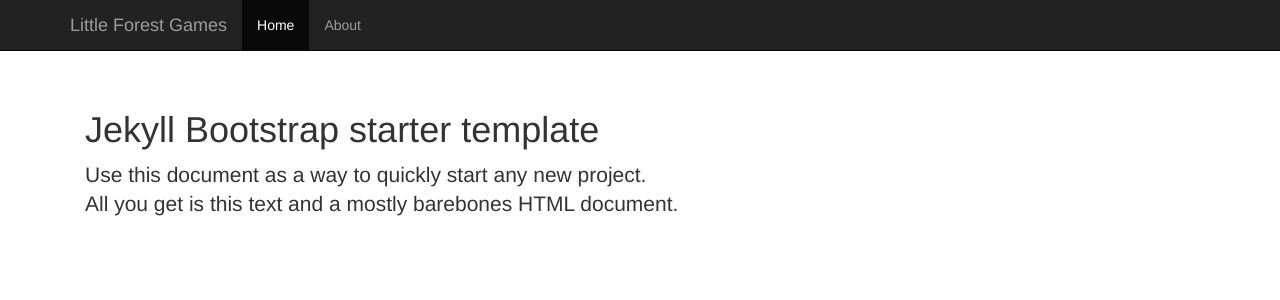
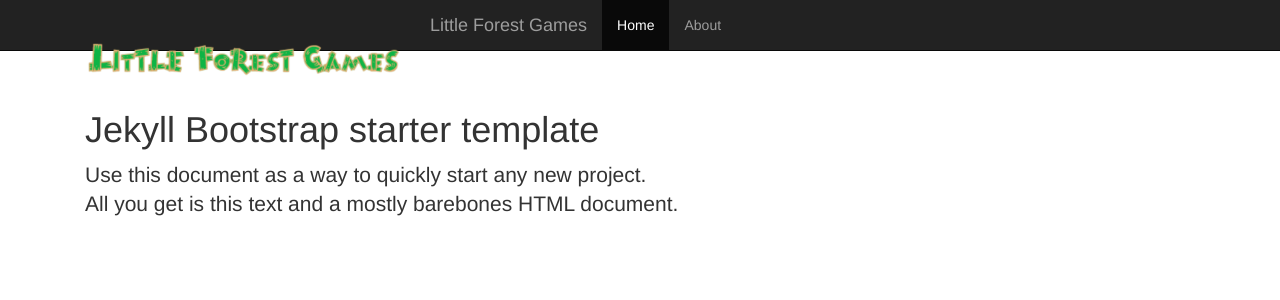
Before and after one commit to LittleForestGames/LittleForestGames.github.io, a Jekyll site: the page built from index.html, in a window 1280 px wide. Shown: the top 300 px of the page. Built offline with Jekyll 4.4.1, drawn with Linux system fonts in a browser that asks for light colours; nearby versions of some CDN libraries.

Commit message:
Updated navbar with svg image

```diff
--- a/_layouts/default.html
+++ b/_layouts/default.html
@@ -13,6 +13,8 @@
   <nav class="navbar navbar-inverse navbar-fixed-top">
       <div class="container">
         <div class="navbar-header">
+            <a class="navbar-brand" href="#"><img src="/assets/LittleForestGames_Final.svg" alt="Little Forest Games">
+            </a>
           <button type="button" class="navbar-toggle collapsed" data-toggle="collapse" data-target="#navbar" aria-expanded="false" aria-controls="navbar">
             <span class="sr-only">Toggle navigation</span>
             <span class="icon-bar"></span>
```
Also changed, not shown: assets/LittleForestGames_Final.svg (added), 2 other files.
